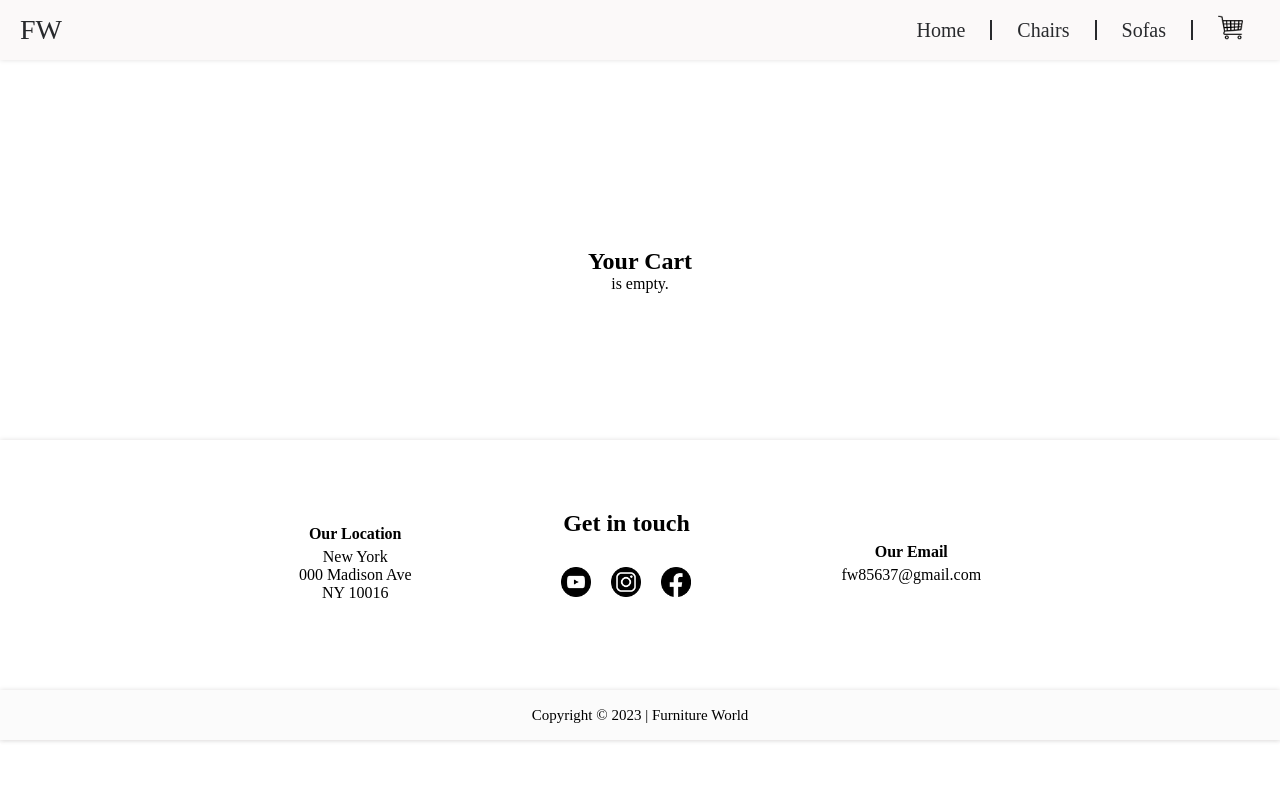
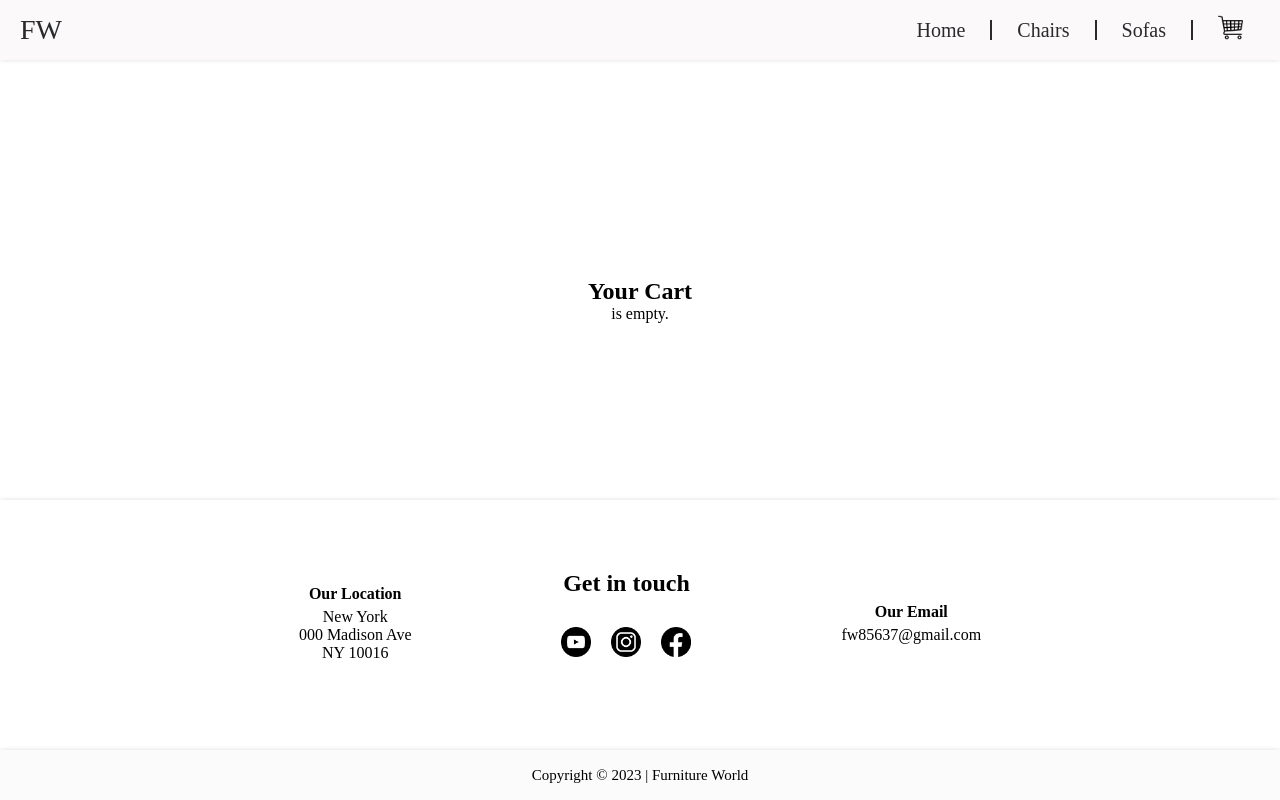
Before and after one commit to DevMari999/e-commerce-furniture, a React (Create React App) app: page /cart in a window 1280 px wide. Built offline with nearby package versions, Linux system fonts and the light colour scheme.

Commit message:
image extension changed / header fixed / code aligned

```diff
--- a/src/components/Cart/Cart.css
+++ b/src/components/Cart/Cart.css
@@ -5,7 +5,7 @@
     flex-direction: column;
     padding-top: 150px;
     padding-bottom: 50px;
-    min-height: calc(100vh - 360px);
+    min-height: calc(100vh - 300px);
 }
 
 .all-cart-items {
```
